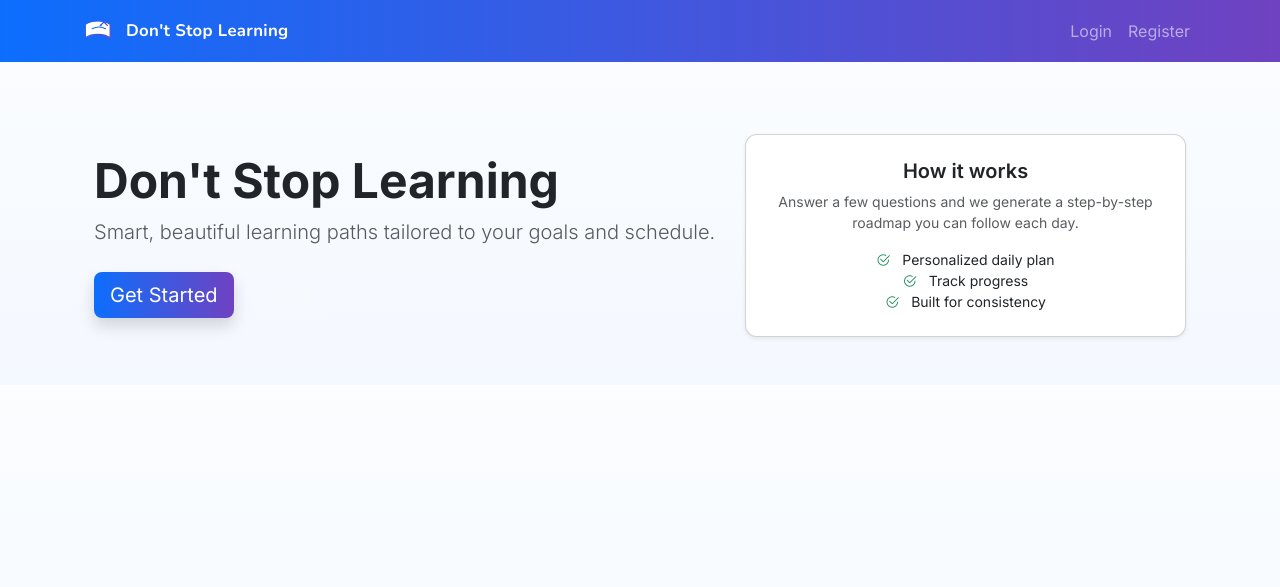
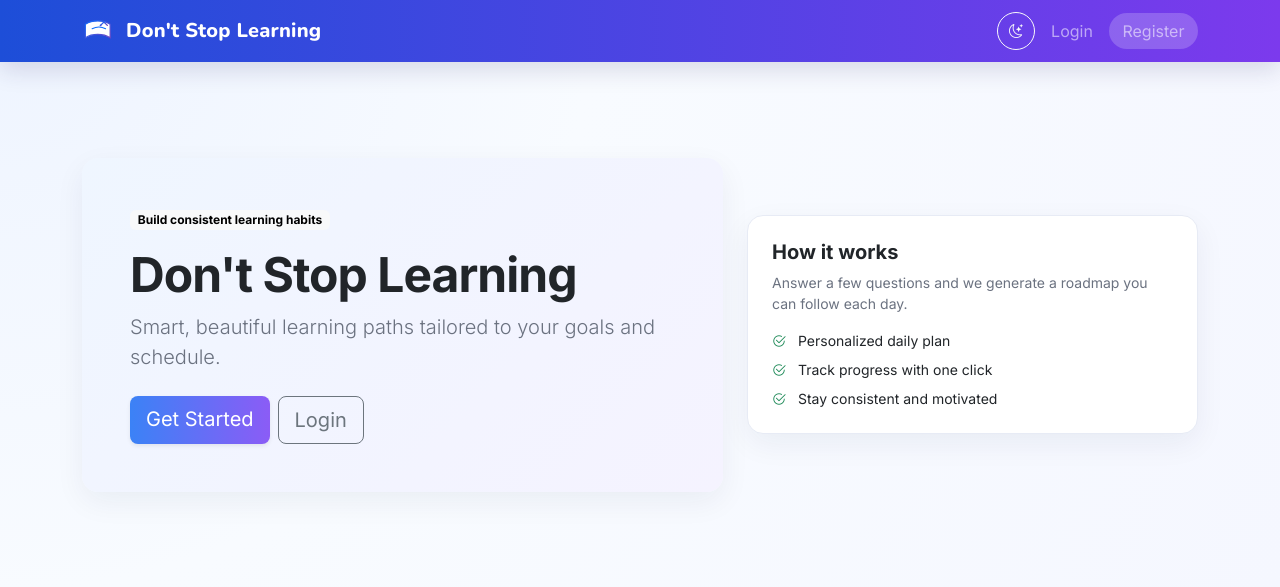
Before and after one commit to shiva676466/Don-t-Stop-Learning, a Flask app: page / in a window 1280 px wide. Shown: the top 587 px of the page. Run offline with Flask 3, Linux system fonts and the light colour scheme.

Commit message:
Add persistent dark mode toggle across the UI

```diff
--- a/app/static/css/style.css
+++ b/app/static/css/style.css
@@ -1,73 +1,107 @@
 /* static/css/style.css */
 :root {
-  --brand-1: #0d6efd;
-  --brand-2: #6f42c1;
-  --muted: #6c757d;
+  --bg: #f5f7ff;
+  --surface: #ffffff;
+  --text: #1f2430;
+  --muted: #6b7280;
+  --brand-1: #3b82f6;
+  --brand-2: #8b5cf6;
+  --ok: #10b981;
+  --ring: rgba(59, 130, 246, 0.2);
 }
 
 body {
-  font-family:
-    "Inter",
-    system-ui,
-    -apple-system,
-    "Segoe UI",
-    Roboto,
-    "Helvetica Neue",
-    Arial;
-  background: linear-gradient(180deg, #fbfdff 0%, #f4f8ff 100%);
-  color: #212529;
+  font-family: "Inter", system-ui, -apple-system, "Segoe UI", Roboto, Arial;
+  background: radial-gradient(circle at 0% 0%, #eef4ff 0, #f8fbff 42%, var(--bg) 100%);
+  color: var(--text);
 }
 
-.card {
-  border-radius: 12px;
-}
-.navbar-brand {
-  font-weight: 700;
-  letter-spacing: 0.2px;
+.app-navbar {
+  background: linear-gradient(90deg, #1d4ed8 0%, #7c3aed 100%);
+  box-shadow: 0 8px 24px rgba(43, 34, 94, 0.15);
 }
 
-.brand-logo {
-  width: 36px;
-  height: 36px;
-  object-fit: contain;
+.brand-logo { width: 36px; height: 36px; object-fit: contain; }
+.brand-text { font-family: "Nunito", "Inter", sans-serif; font-weight: 800; letter-spacing: .2px; }
+.nav-pill { background: rgba(255,255,255,0.2); border-radius: 999px; padding: .35rem .85rem !important; }
+
+.card {
+  background: var(--surface);
+  border: 1px solid #e7ebf5;
+  border-radius: 16px;
+  box-shadow: 0 10px 30px rgba(21, 35, 70, 0.06);
 }
 
-.brand-text {
-  font-family:
-    "Nunito",
-    "Inter",
-    system-ui,
-    -apple-system,
-    "Segoe UI",
-    Roboto,
-    "Helvetica Neue",
-    Arial;
-  font-weight: 700;
-  font-size: 1.05rem;
-  letter-spacing: 0.3px;
-  color: #fff;
+.hero-card { background: linear-gradient(135deg, #eff6ff, #f5f3ff); }
+
+.btn-primary {
+  border: none;
+  background-image: linear-gradient(90deg, var(--brand-1), var(--brand-2));
+}
+.btn-primary:hover { filter: brightness(0.96); }
+
+.section-title { font-weight: 800; letter-spacing: -0.02em; }
+.text-muted { color: var(--muted) !important; }
+
+.form-control, .form-select {
+  border-radius: 12px;
+  border-color: #dde4f0;
+}
+.form-control:focus, .form-select:focus {
+  border-color: var(--brand-1);
+  box-shadow: 0 0 0 .25rem var(--ring);
 }
 
-.task-item strike {
-  text-decoration: line-through;
-  color: #888;
+.roadmap-item {
+  border: 1px solid #e6ebf8;
+  border-radius: 14px;
+  padding: .9rem;
+  transition: all .2s ease;
+}
+.roadmap-item:hover { transform: translateY(-1px); box-shadow: 0 8px 20px rgba(31,36,48,.07); }
+
+.task-item.completed strong { text-decoration: line-through; opacity: .65; }
+
+
+[data-theme='dark'] {
+  --bg: #0b1120;
+  --surface: #111827;
+  --text: #e5e7eb;
+  --muted: #9ca3af;
+  --ring: rgba(139, 92, 246, 0.35);
 }
 
-.btn-primary {
-  background-image: linear-gradient(90deg, var(--brand-1), var(--brand-2));
-  border: none;
-}
-.btn-primary:hover {
-  filter: brightness(0.95);
+body[data-theme='dark'] {
+  background: radial-gradient(circle at 0% 0%, #111827 0, #0f172a 40%, var(--bg) 100%);
 }
 
-.card h5 {
-  font-weight: 600;
+[data-theme='dark'] .app-navbar {
+  background: linear-gradient(90deg, #0f172a 0%, #312e81 100%);
 }
 
-/* small responsive tweaks */
-@media (max-width: 576px) {
-  .display-5 {
-    font-size: 1.6rem;
-  }
+[data-theme='dark'] .card,
+[data-theme='dark'] .roadmap-item {
+  background: var(--surface);
+  border-color: #243041;
+  box-shadow: 0 10px 30px rgba(0, 0, 0, 0.35);
 }
+
+[data-theme='dark'] .hero-card {
+  background: linear-gradient(135deg, #1f2937, #111827);
+}
+
+[data-theme='dark'] .form-control,
+[data-theme='dark'] .form-select {
+  background: #0f172a;
+  color: var(--text);
+  border-color: #334155;
+}
+
+.nav-theme-btn {
+  border-radius: 999px;
+  width: 38px;
+  height: 38px;
+  display: inline-flex;
+  align-items: center;
+  justify-content: center;
+}
--- a/app/static/js/main.js
+++ b/app/static/js/main.js
@@ -1,6 +1,28 @@
-// static/js/main.js
 document.addEventListener('DOMContentLoaded', function() {
-    // Toggle task completion via AJAX
+    const body = document.body;
+    const themeToggle = document.getElementById('theme-toggle');
+    const themeToggleIcon = document.getElementById('theme-toggle-icon');
+
+    const applyTheme = (theme) => {
+        body.setAttribute('data-theme', theme);
+        if (themeToggleIcon) {
+            themeToggleIcon.className = theme === 'dark' ? 'bi bi-sun' : 'bi bi-moon-stars';
+        }
+    };
+
+    const savedTheme = localStorage.getItem('theme') || 'light';
+    applyTheme(savedTheme);
+
+    if (themeToggle) {
+        themeToggle.addEventListener('click', function () {
+            const nextTheme = body.getAttribute('data-theme') === 'dark' ? 'light' : 'dark';
+            localStorage.setItem('theme', nextTheme);
+            applyTheme(nextTheme);
+        });
+    }
+});
+
+document.addEventListener('DOMContentLoaded', function() {
     document.querySelectorAll('.task-checkbox').forEach(checkbox => {
         checkbox.addEventListener('change', function() {
             const taskId = this.dataset.taskId;
@@ -13,19 +35,12 @@ document.addEventListener('DOMContentLoaded', function() {
             .then(response => response.json())
             .then(data => {
                 if (data.success) {
-                    // Optional: update visual feedback
                     const taskDiv = document.getElementById(`task-${taskId}`);
                     if (taskDiv) {
-                        const title = taskDiv.querySelector('strong');
-                        if (data.is_completed) {
-                            title.style.textDecoration = 'line-through';
-                        } else {
-                            title.style.textDecoration = 'none';
-                        }
+                        taskDiv.classList.toggle('completed', data.is_completed);
                     }
                 } else {
                     alert('Error toggling task.');
-                    // Revert checkbox state if needed
                     this.checked = !this.checked;
                 }
             })
--- a/app/templates/base.html
+++ b/app/templates/base.html
@@ -6,46 +6,45 @@
     <meta charset="UTF-8">
     <meta name="viewport" content="width=device-width, initial-scale=1.0">
     <title>Don't Stop Learning - {{ title if title else 'Home' }}</title>
-    <!-- Google Fonts -->
     <link
-        href="https://fonts.googleapis.com/css2?family=Inter:wght@300;400;600;700;800&family=Nunito:wght@600;700&display=swap"
+        href="https://fonts.googleapis.com/css2?family=Inter:wght@300;400;600;700;800&family=Nunito:wght@600;700;800&display=swap"
         rel="stylesheet">
-    <!-- Bootstrap CSS -->
     <link href="https://cdn.jsdelivr.net/npm/bootstrap@5.3.0/dist/css/bootstrap.min.css" rel="stylesheet">
-    <!-- Bootstrap Icons -->
     <link href="https://cdn.jsdelivr.net/npm/bootstrap-icons@1.10.5/font/bootstrap-icons.css" rel="stylesheet">
     <link rel="stylesheet" href="{{ url_for('static', filename='css/style.css') }}">
 </head>
 
-<body>
-    <nav class="navbar navbar-expand-lg navbar-dark"
-        style="background: linear-gradient(90deg,#0d6efd 0%, #6f42c1 100%);">
+<body data-theme="light">
+    <nav class="navbar navbar-expand-lg navbar-dark app-navbar sticky-top">
         <div class="container">
             <a class="navbar-brand d-flex align-items-center" href="{{ url_for('main.index') }}">
-                <img src="{{ url_for('static', filename='img/logo.svg') }}" alt="Don't Stop Learning"
-                    class="brand-logo me-2">
+                <img src="{{ url_for('static', filename='img/logo.svg') }}" alt="Don't Stop Learning" class="brand-logo me-2">
                 <span class="brand-text">Don't Stop Learning</span>
             </a>
             <button class="navbar-toggler" type="button" data-bs-toggle="collapse" data-bs-target="#navbarNav">
                 <span class="navbar-toggler-icon"></span>
             </button>
             <div class="collapse navbar-collapse" id="navbarNav">
-                <ul class="navbar-nav ms-auto">
+                <ul class="navbar-nav ms-auto align-items-lg-center gap-lg-2">
+                    <li class="nav-item">
+                        <button id="theme-toggle" class="btn btn-sm btn-outline-light nav-theme-btn" type="button" aria-label="Toggle dark mode">
+                            <i class="bi bi-moon-stars" id="theme-toggle-icon"></i>
+                        </button>
+                    </li>
                     {% if current_user.is_authenticated %}
                     <li class="nav-item"><a class="nav-link" href="{{ url_for('main.dashboard') }}">Dashboard</a></li>
-                    <li class="nav-item"><a class="nav-link" href="{{ url_for('learning.onboarding') }}">New Path</a>
-                    </li>
-                    <li class="nav-item"><a class="nav-link" href="{{ url_for('auth.logout') }}">Logout</a></li>
+                    <li class="nav-item"><a class="nav-link" href="{{ url_for('learning.onboarding') }}">New Path</a></li>
+                    <li class="nav-item"><a class="nav-link nav-pill" href="{{ url_for('auth.logout') }}">Logout</a></li>
                     {% else %}
                     <li class="nav-item"><a class="nav-link" href="{{ url_for('auth.login') }}">Login</a></li>
-                    <li class="nav-item"><a class="nav-link" href="{{ url_for('auth.register') }}">Register</a></li>
+                    <li class="nav-item"><a class="nav-link nav-pill" href="{{ url_for('auth.register') }}">Register</a></li>
                     {% endif %}
                 </ul>
             </div>
         </div>
     </nav>
 
-    <main class="container mt-4">
+    <main class="container py-4 py-lg-5">
         {% with messages = get_flashed_messages(with_categories=true) %}
         {% if messages %}
         {% for category, message in messages %}
--- a/app/templates/main/index.html
+++ b/app/templates/main/index.html
@@ -1,34 +1,35 @@
 <!-- templates/main/index.html -->
 {% extends "base.html" %}
 {% block content %}
-<section class="py-5 text-center">
-    <div class="container">
-        <div class="row align-items-center">
-            <div class="col-lg-7 text-lg-start">
-                <h1 class="display-5 fw-bold">Don't Stop Learning</h1>
+<section class="py-3 py-lg-5">
+    <div class="row align-items-center g-4">
+        <div class="col-lg-7">
+            <div class="card hero-card border-0">
+                <div class="card-body p-4 p-lg-5">
+                    <span class="badge text-bg-light mb-3">Build consistent learning habits</span>
+                    <h1 class="display-5 fw-bold section-title">Don't Stop Learning</h1>
                     <p class="lead text-muted">Smart, beautiful learning paths tailored to your goals and schedule.</p>
-                <div class="mt-4">
+                    <div class="mt-4 d-flex flex-wrap gap-2">
                         {% if not current_user.is_authenticated %}
-                    <a href="{{ url_for('auth.register') }}" class="btn btn-lg btn-primary me-2 shadow">Get Started</a>
-                    <a href="{{ url_for('auth.login') }}" class="btn btn-lg btn-outline-light">Login</a>
+                        <a href="{{ url_for('auth.register') }}" class="btn btn-lg btn-primary shadow-sm">Get Started</a>
+                        <a href="{{ url_for('auth.login') }}" class="btn btn-lg btn-outline-secondary">Login</a>
                         {% else %}
-                    <a href="{{ url_for('learning.onboarding') }}" class="btn btn-lg btn-success">Create New Learning
-                        Path</a>
+                        <a href="{{ url_for('learning.onboarding') }}" class="btn btn-lg btn-primary">Create New Learning Path</a>
                         {% endif %}
                     </div>
                 </div>
-            <div class="col-lg-5 mt-4 mt-lg-0">
-                <div class="card shadow-sm">
+            </div>
+        </div>
+        <div class="col-lg-5">
+            <div class="card h-100">
                 <div class="card-body p-4">
-                        <h5 class="card-title">How it works</h5>
-                        <p class="card-text text-muted small">Answer a few questions and we generate a step-by-step
-                            roadmap you can follow each day.</p>
+                    <h5 class="card-title fw-bold">How it works</h5>
+                    <p class="text-muted small">Answer a few questions and we generate a roadmap you can follow each day.</p>
                     <ul class="list-unstyled small mb-0">
-                            <li><i class="bi bi-check2-circle text-success me-2"></i> Personalized daily plan</li>
-                            <li><i class="bi bi-check2-circle text-success me-2"></i> Track progress</li>
-                            <li><i class="bi bi-check2-circle text-success me-2"></i> Built for consistency</li>
+                        <li class="mb-2"><i class="bi bi-check2-circle text-success me-2"></i> Personalized daily plan</li>
+                        <li class="mb-2"><i class="bi bi-check2-circle text-success me-2"></i> Track progress with one click</li>
+                        <li><i class="bi bi-check2-circle text-success me-2"></i> Stay consistent and motivated</li>
                     </ul>
-                    </div>
                 </div>
             </div>
         </div>
```
Also changed, not shown: app/templates/auth/login.html (+9 -13 lines), app/templates/auth/register.html (+18 -24 lines), app/templates/learning/flowchart.html (+50 -5 lines), app/templates/learning/onboarding.html (+24 -10 lines), app/templates/learning/roadmap.html (+15 -19 lines), app/templates/main/dashboard.html (+13 -11 lines). Lines whose indentation alone changed are shown as unchanged.
